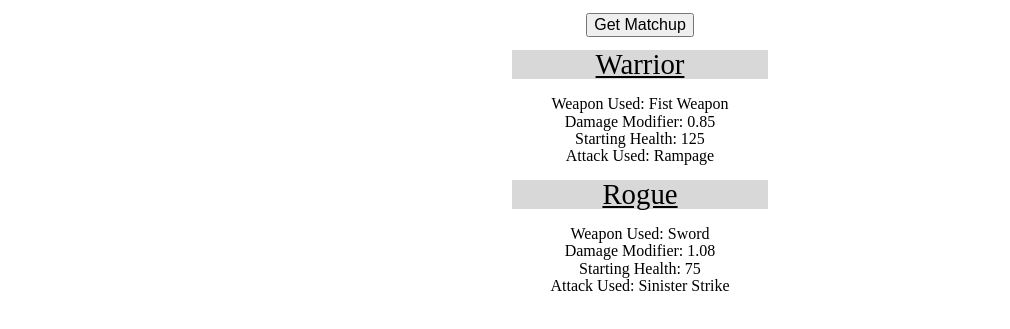
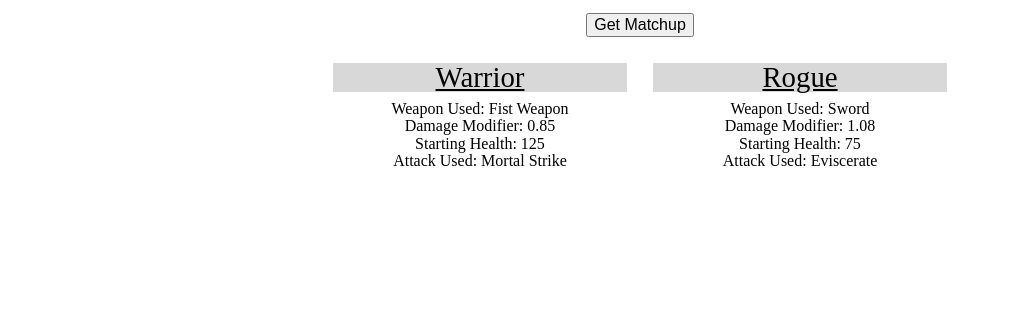
Before and after one commit to aingram84/battle_sim, a website: page index.html in a window 1280 px wide. Both pictures are taken after a click on the button "Get Matchup". Shown: the part 105-434 px from the top of the page, without its empty margins (0-1010 px from the left). Drawn offline with Linux system fonts and the light colour scheme.

Commit message:
Corrected attack arrays, corrected CSS layout

```diff
--- a/css/index.css
+++ b/css/index.css
@@ -75,14 +75,29 @@ button {
     /* border: 2px solid red; */
     display: flex;
     justify-content: center;
-    width: 20%;
-    flex-direction: column;
+    width: 50%;
+    flex-direction: row;
     margin-left: auto;
     margin-right: auto;
 }
-.matchupHeaders {
+/* .matchupHeaders {
     display: flex;
     justify-content: center;
     text-decoration: underline;
-    background-color: rgba(100,100,100,.25) ;
+    background-color: rgba(100,100,100,.25);
+} */
+.turnResults1 h2, .turnResults2 h2 {
+    justify-content: center;
+    text-decoration: underline;
+    background-color: rgba(100,100,100,.25);
+    margin-bottom: 3%;
 }
+
+.turnResults1 {
+    margin: 2%;
+    width: 100%;
+}
+.turnResults2 {
+    margin: 2%;
+    width: 100%;
+}
--- a/index.html
+++ b/index.html
@@ -38,19 +38,17 @@
 
     <button onclick="resultLabel()">Get Matchup</button>
     <div class="vsHolder">
-        <div class="matchupHeaders">
+        <br>
+        <div class="turnResults1">
             <h2>Class</h2>
-        </div><br>
-        <div class="turnResults1">
             <p>Weapon Used:</p>
             <p>Damage Modifier:</p>
             <p>Starting Health:</p>
             <p>Attack Used:</p><br>
         </div>
-        <div class="matchupHeaders">
+        <br>
+        <div class="turnResults2">
             <h2>Class</h2>
-        </div><br>
-        <div class="turnResults2">
             <p>Weapon Used:</p>
             <p>Damage Modifier:</p>
             <p>Starting Health:</p>
--- a/index.js
+++ b/index.js
@@ -197,8 +197,8 @@ function Combat(char1, char2) {
 }
 
 function resultLabel() {
-    let abc = new Character('Warrior', 125, 1.1, .85, 7, 30, 'plate', warrWeaponArray, rogueAttackArray);
-    let def = new Character('Rogue', 75, 1, 1.08, 5, 25, 'leather', rogueWeaponArray, warriorAttackArray);
+    let abc = new Character('Warrior', 125, 1.1, .85, 7, 30, 'plate', warrWeaponArray, warriorAttackArray);
+    let def = new Character('Rogue', 75, 1, 1.08, 5, 25, 'leather', rogueWeaponArray, rogueAttackArray);
     let className1 = document.querySelectorAll("h2")[0];
     let className2 = document.querySelectorAll("h2")[1];
     let p1 = document.querySelectorAll("div.turnResults1 > p")[0];
@@ -214,11 +214,11 @@ function resultLabel() {
     className1.textContent = abc.className;
     className2.textContent = def.className;
     p1.textContent = `Weapon Used: ${abc.getWeapon()}`;
-    p8.textContent = `Attack Used: ${abc.getAttack()}`;
+    p7.textContent = `Attack Used: ${abc.getAttack()}`;
     p2.textContent = `Damage Modifier: ${abc.damageMod}`;
     p3.textContent = `Starting Health: ${abc.classStartHealth}`;
     p4.textContent = `Weapon Used: ${def.getWeapon()}`;
-    p7.textContent = `Attack Used: ${def.getAttack()}`;
+    p8.textContent = `Attack Used: ${def.getAttack()}`;
     p5.textContent = `Damage Modifier: ${def.damageMod}`;
     p6.textContent = `Starting Health: ${def.classStartHealth}`;
 }
```
